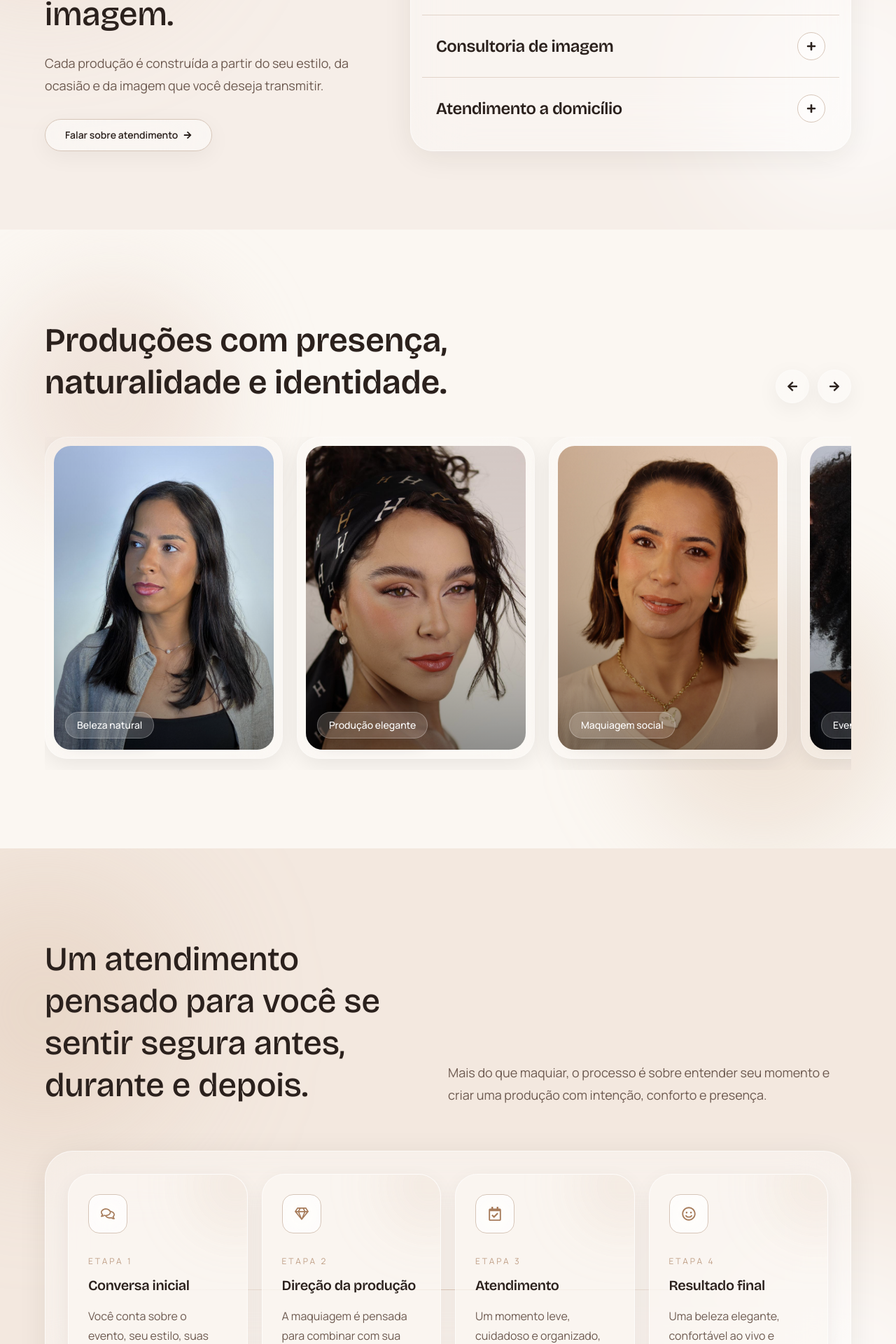
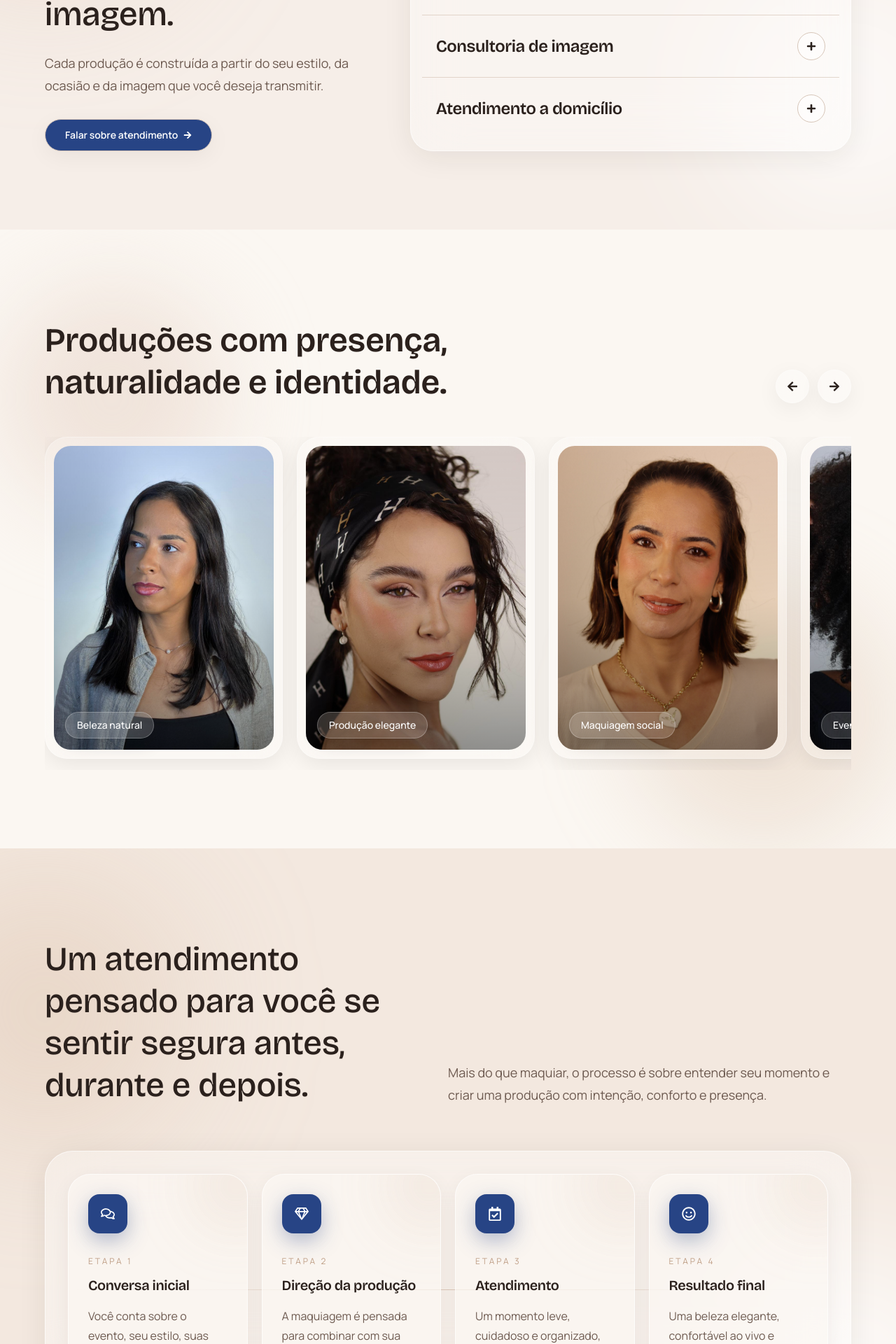
Before and after one commit to YagoACarvalho/CarinaMakeWebSite, a React (Vite) app: page / in a window 1280 px wide. Shown: the part 2044-3964 px from the top of the page at 70% size. Built offline with nearby package versions, Linux system fonts and the light colour scheme.

Commit message:
WebSite Carina V6

```diff
--- a/src/components/Process.jsx
+++ b/src/components/Process.jsx
@@ -62,7 +62,7 @@ function Process() {
               >
                 <div className="absolute -right-12 -top-12 h-32 w-32 rounded-full bg-[#d6b89f]/20 blur-2xl transition duration-500 group-hover:bg-[#d6b89f]/35" />
 
-                <div className="relative z-10 mb-8 flex h-14 w-14 items-center justify-center rounded-2xl border border-[#d6c5b8] bg-white/70 text-xl text-[#a77c5b] shadow-[inset_0_1px_0_rgba(255,255,255,0.6)] backdrop-blur-xl transition duration-500 group-hover:scale-110">
+                <div className="relative z-10 mb-8 flex h-14 w-14 items-center justify-center rounded-2xl bg-[#274485] text-xl text-white shadow-[0_10px_30px_rgba(39,68,133,0.35)] transition duration-500 group-hover:scale-110 group-hover:bg-[#3257a8]">
                   {step.icon}
                 </div>
 
--- a/src/components/Services.jsx
+++ b/src/components/Services.jsx
@@ -58,7 +58,7 @@ function Services() {
 
           <a
             href="#contact"
-            className="mt-8 inline-flex items-center gap-2 rounded-full border border-[#d6c5b8] bg-white/45 px-7 py-3 text-sm font-semibold text-[#2b211d] shadow-[0_8px_32px_rgba(0,0,0,0.05)] backdrop-blur-2xl transition hover:bg-white/75"
+            className="mt-8 inline-flex items-center gap-2 rounded-full border border-[#d6c5b8] bg-[#274485] /45 px-7 py-3 text-sm font-semibold text-white shadow-[0_8px_32px_rgba(0,0,0,0.05)] backdrop-blur-2xl transition hover:bg-[#274485]/75"
           >
             Falar sobre atendimento
             <FaArrowRight className="text-xs" />
```
